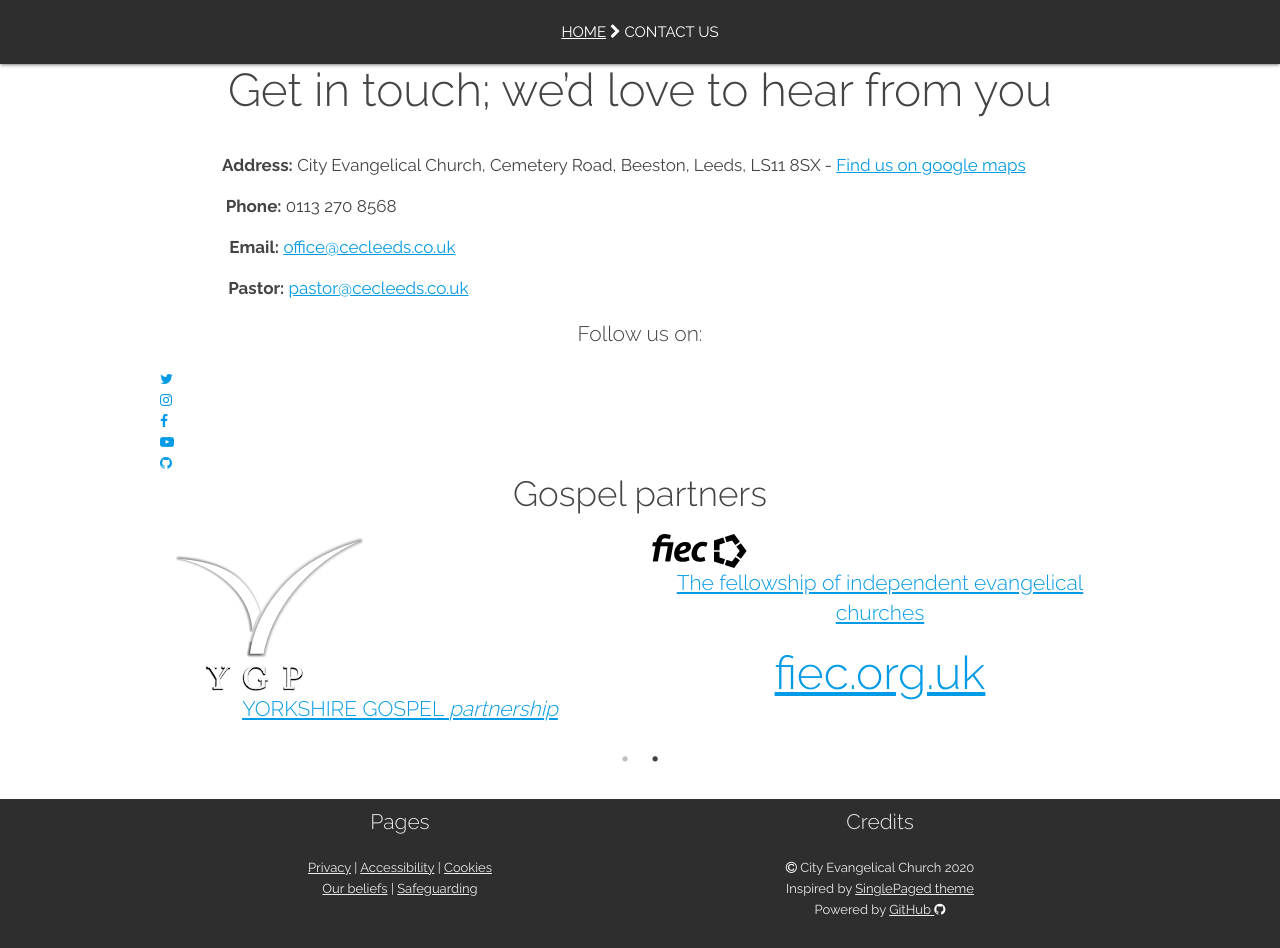
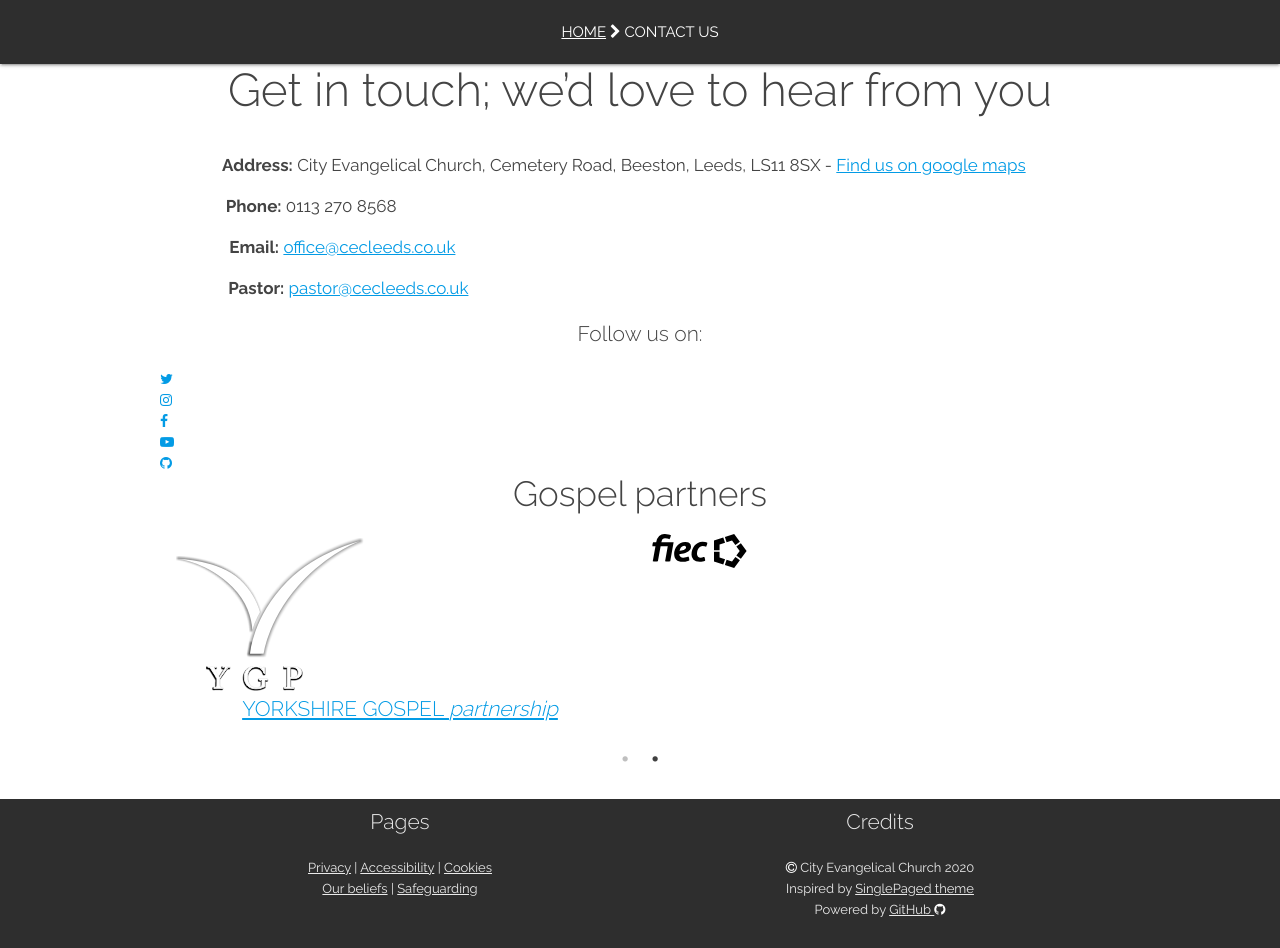
Before and after one commit to woodcock3/citychurch, a Jekyll site: the page built from _posts/2000-01-10-contacts.md, in a window 1280 px wide and 948 px high. Built offline with Jekyll 4.4.1, drawn with Linux system fonts in a browser that asks for light colours; our own code applies the rules of GitHub Pages for plain Markdown files.

Commit message:
Update 2000-01-10-contacts.md

```diff
--- a/_posts/2000-01-10-contacts.md
+++ b/_posts/2000-01-10-contacts.md
@@ -38,8 +38,6 @@ fa-icon: bullhorn
   </div>
   <div class="col s12 partner valign">
     <a href="https://fiec.org.uk" target="blank"><img src="img/contacts/fiec.svg"/>
-      <h4> The fellowship of independent evangelical churches </h4>
-      <h1> fiec.org.uk </h1>
     </a>
   </div>
 </div>
```
